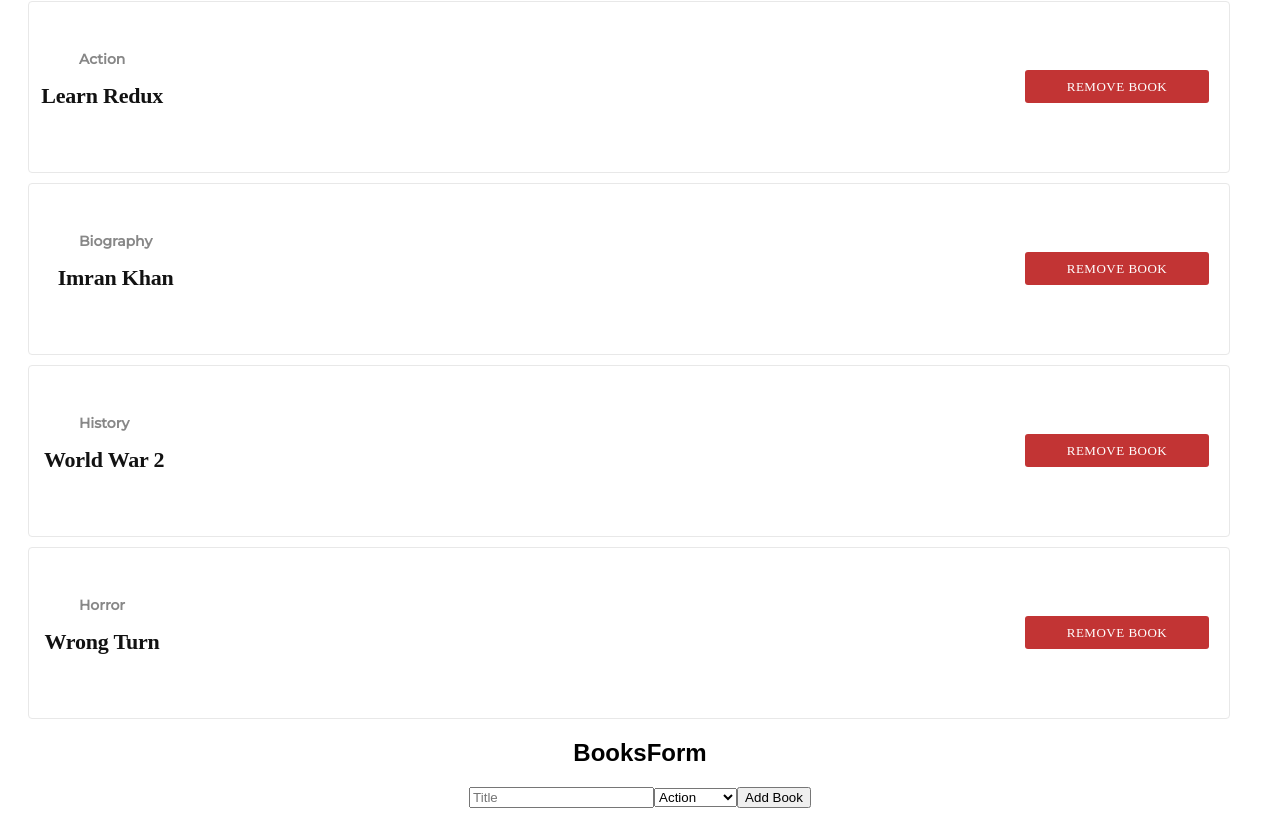
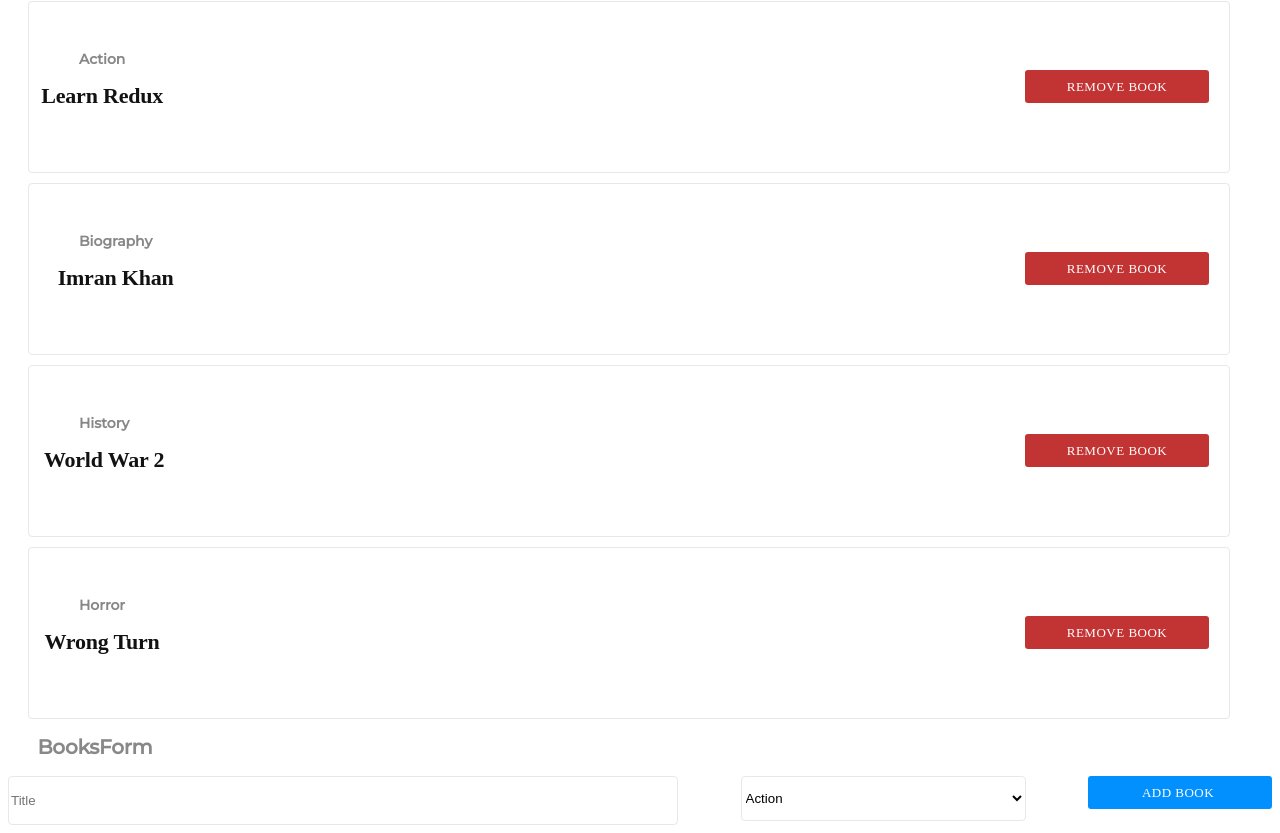
Before and after one commit to TashfeenRao/react-bookstore, a React (Create React App) app: page / in a window 1280 px wide. Shown: the part 232-1065 px from the top of the page. Built offline with nearby package versions, Linux system fonts and the light colour scheme.

Commit message:
added styling for form

```diff
--- a/src/components/container/BooksForm.js
+++ b/src/components/container/BooksForm.js
@@ -3,6 +3,7 @@ import { connect } from 'react-redux';
 import PropTypes from 'prop-types';
 import Actions from '../../actions/index';
 import categories from './categories';
+import '../../styles/bookForm.css';
 
 class BooksForm extends Component {
   constructor(props) {
@@ -43,16 +44,16 @@ class BooksForm extends Component {
     return (
 
       <div className="booksForm">
-        <h2>BooksForm</h2>
+        <h2 className="new-book">BooksForm</h2>
 
-        <form onSubmit={this.handleSubmit}>
-          <input type="text" placeholder="Title" name="title" onChange={this.handleChange} value={title} required />
-          <select name="category" onChange={this.handleChange} value={category}>
+        <form onSubmit={this.handleSubmit} className="book-form">
+          <input className="book-input" type="text" placeholder="Title" name="title" onChange={this.handleChange} value={title} required />
+          <select name="category" onChange={this.handleChange} value={category} className="custom-select">
             {categories.map(cat => (
               <option key={cat}>{cat}</option>
             ))}
           </select>
-          <button type="submit">Add Book</button>
+          <button type="submit" className="btn add-btn">Add Book</button>
 
         </form>
       </div>
--- /dev/null
+++ b/src/styles/bookForm.css
@@ -0,0 +1,30 @@
+.new-book {
+    width: 174px;
+    height: 24px;
+    font-family: Montserrat;
+    font-size: 20px;
+    font-weight: bold;
+    font-stretch: normal;
+    font-style: normal;
+    line-height: normal;
+    letter-spacing: -0.18px;
+    color: #888888;
+}
+
+.book-form{
+    display: flex;
+    justify-content: space-between;
+}
+
+.book-input{
+    width: 664px;
+    height: 45px;
+    border-radius: 4px;
+    border: solid 1px #e8e8e8;
+    background-color: #ffffff;
+}
+
+.add-btn {
+    background-color: #0290ff;
+    padding-right: 10px;
+}
--- a/src/styles/booklist.css
+++ b/src/styles/booklist.css
@@ -83,7 +83,6 @@
   border-radius: 4px;
   border: solid 1px #e8e8e8;
   background-color: #ffffff;
-  margin-top: 10px
 }
 
 .custom-select option {
```
